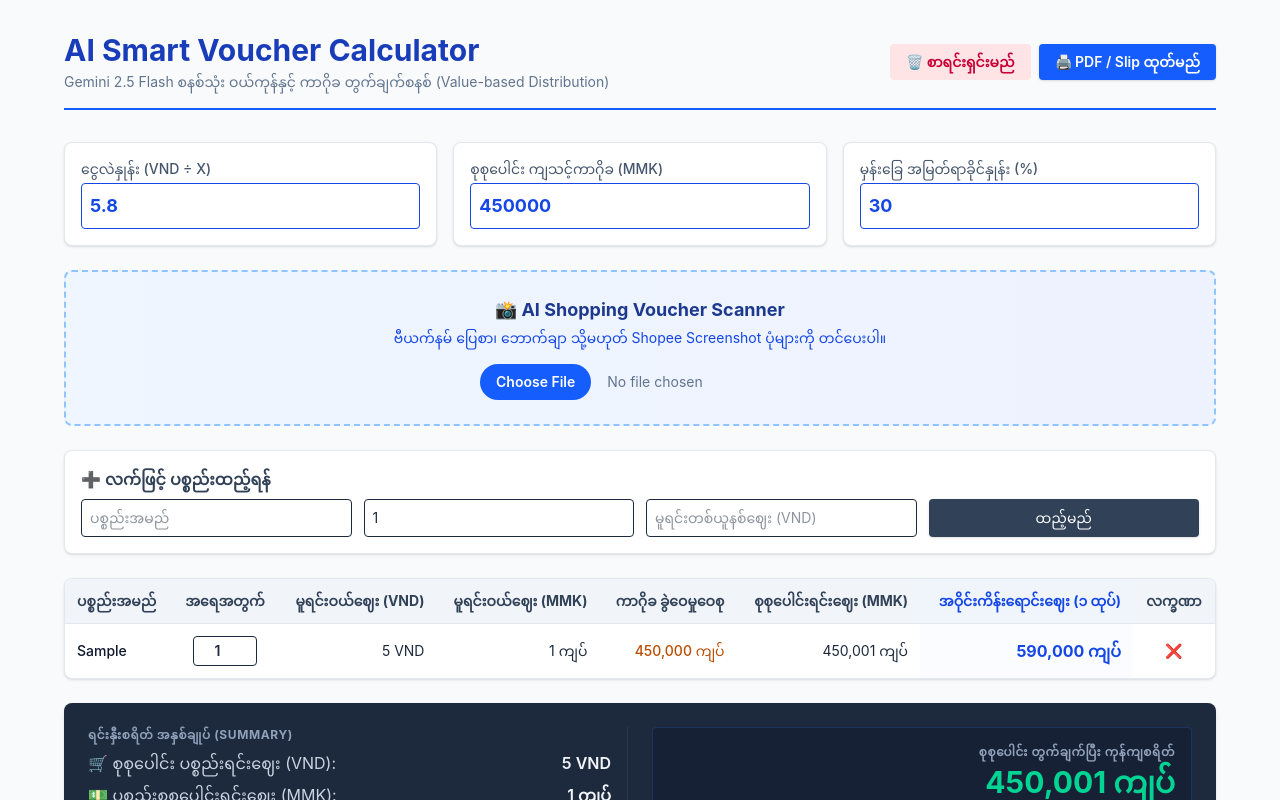
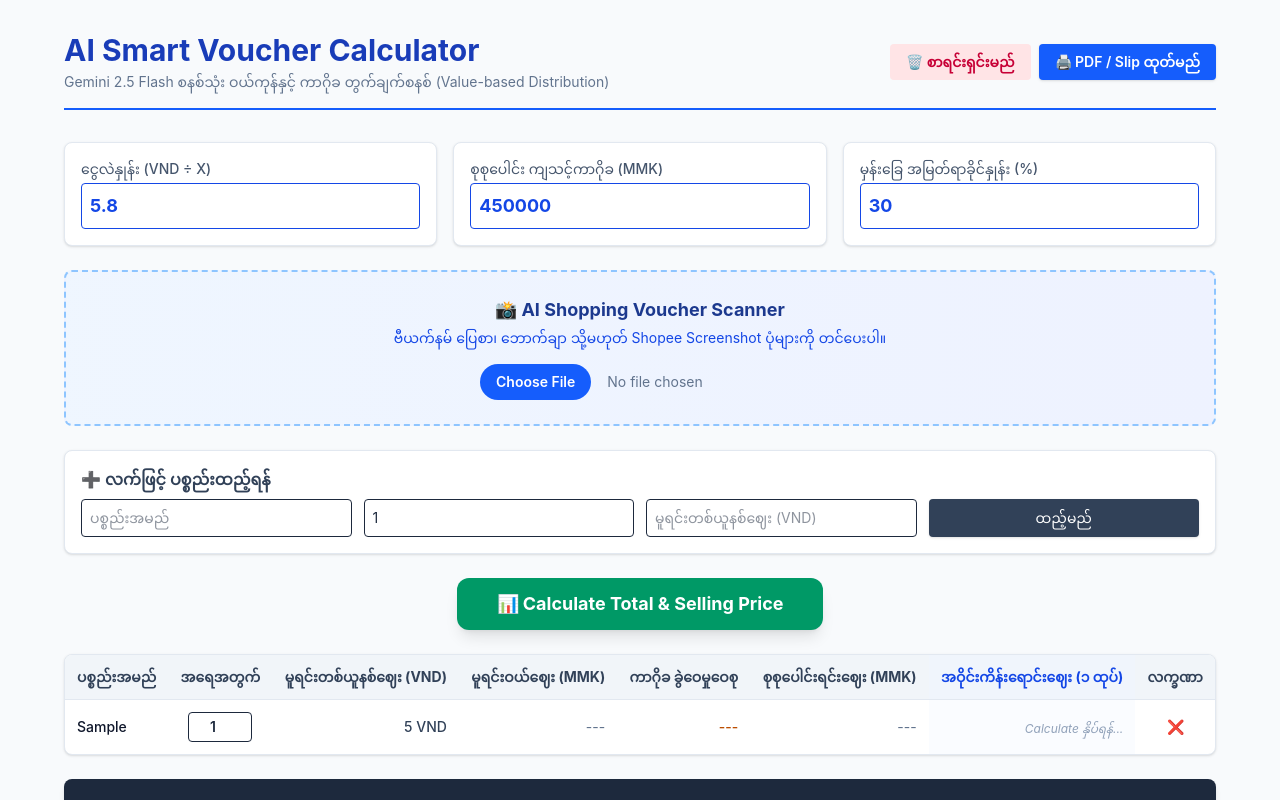
Before and after one commit to Kyaw-Zin-Thant/my-cargo-calc, a React (Vite) app: page / in a window 1280 px wide. Both pictures are taken after typing "Sample", "5" into the empty fields and a click on the button "ထည့်မည်". Shown: the top 800 px of the page. Built offline with nearby package versions, Linux system fonts and the light colour scheme; no server answers.

Commit message:
update logic

```diff
--- a/src/App.tsx
+++ b/src/App.tsx
@@ -6,6 +6,20 @@ interface Item {
   name: string;
   qty: number;
   vndPrice: number;
+}
+
+interface CalculationResult {
+  items: Array<Item & {
+    itemTotalVND: number;
+    itemBaseMMK: number;
+    itemCargoShareMMK: number;
+    itemTotalCostMMK: number;
+    finalSellingPrice: number;
+  }>;
+  totalVND: number;
+  totalBaseMMK: number;
+  currentCargoMMK: number;
+  totalCostMMK: number;
 }
 
 const apiKey = import.meta.env.VITE_GEMINI_API_KEY;
@@ -17,11 +31,14 @@ export default function App() {
   const [totalCargoInput, setTotalCargoInput] = useState<number>(() => Number(localStorage.getItem('total_cargo_input')) || 450000);
   const [profitMargin, setProfitMargin] = useState<number>(() => Number(localStorage.getItem('profit_margin')) || 30);
 
-  // Items State
+  // Items State (Raw data from scan or manual add)
   const [items, setItems] = useState<Item[]>(() => {
     const saved = localStorage.getItem('cargo_items');
     return saved ? JSON.parse(saved) : [];
   });
+
+  // calculated Results State (ခလုတ်နှိပ်မှသာ သိမ်းဆည်းမည့်နေရာ)
+  const [calcResult, setCalcResult] = useState<CalculationResult | null>(null);
 
   // Manual Form State
   const [newItem, setNewItem] = useState({ name: '', qty: 1, vndPrice: 0 });
@@ -30,19 +47,16 @@ export default function App() {
   const [loadingAI, setLoadingAI] = useState(false);
   const [aiStatus, setAiStatus] = useState('');
 
-  // Sync to LocalStorage
+  // Sync Items to LocalStorage
   useEffect(() => {
     localStorage.setItem('ex_rate', exchangeRate.toString());
     localStorage.setItem('total_cargo_input', totalCargoInput.toString());
     localStorage.setItem('profit_margin', profitMargin.toString());
     localStorage.setItem('cargo_items', JSON.stringify(items));
+
+    // Items စာရင်း ပြောင်းလဲသွားပါက ရလဒ်ဟောင်းကို Clear လုပ်ပေးခြင်းဖြင့် တွက်ချက်မှုအသစ် ပြန်လုပ်ခိုင်းရန်
+    setCalcResult(null);
   }, [exchangeRate, totalCargoInput, profitMargin, items]);
-
-  // Global Calculations
-  const totalVND = items.reduce((sum, item) => sum + (item.vndPrice * item.qty), 0);
-  const totalBaseMMK = totalVND / exchangeRate;
-  const currentCargoMMK = items.length > 0 ? totalCargoInput : 0;
-  const totalCostMMK = totalBaseMMK + currentCargoMMK;
 
   // Manual Add Item
   const handleAddItem = (e: React.FormEvent) => {
@@ -61,6 +75,7 @@ export default function App() {
   const handleClearAll = () => {
     if (window.confirm("စာရင်းအားလုံးကို ဖျက်ပစ်ရန် သေချာပါသလား။")) {
       setItems([]);
+      setCalcResult(null);
     }
   };
 
@@ -71,7 +86,46 @@ export default function App() {
     return Math.ceil(amount / 5000) * 5000;
   };
 
-  // 🎯 ၁၀၀% တိကျသေချာသော ဈေးနှုန်း String ဖတ်စနစ်နှင့် Frontend Parser အသစ်
+  // ⚡ တွက်ချက်မှုခလုတ် (Calculate Button) နှိပ်မှသာ အလုပ်လုပ်မည့် Logic
+  const handleCalculateAll = () => {
+    if (items.length === 0) {
+      alert("တွက်ချက်ရန် ပစ္စည်းစာရင်း မရှိသေးပါ!");
+      return;
+    }
+
+    const totalVND = items.reduce((sum, item) => sum + (item.vndPrice * item.qty), 0);
+    const totalBaseMMK = totalVND / exchangeRate;
+    const currentCargoMMK = totalCargoInput;
+    const totalCostMMK = totalBaseMMK + currentCargoMMK;
+
+    const computedItems = items.map(item => {
+      const itemTotalVND = item.vndPrice * item.qty;
+      const itemCargoShareMMK = totalVND > 0 ? (itemTotalVND / totalVND) * currentCargoMMK : 0;
+      const itemBaseMMK = itemTotalVND / exchangeRate;
+      const itemTotalCostMMK = itemBaseMMK + itemCargoShareMMK;
+      const costPerUnit = itemTotalCostMMK / item.qty;
+      const finalSellingPrice = roundToCleanMMK(costPerUnit * (1 + profitMargin / 100));
+
+      return {
+        ...item,
+        itemTotalVND,
+        itemBaseMMK,
+        itemCargoShareMMK,
+        itemTotalCostMMK,
+        finalSellingPrice
+      };
+    });
+
+    setCalcResult({
+      items: computedItems,
+      totalVND,
+      totalBaseMMK,
+      currentCargoMMK,
+      totalCostMMK
+    });
+  };
+
+  // 🎯 ၁၀၀% တိကျသေချာသော ဈေးနှုန်း String ဖတ်စနစ်နှင့် Frontend Parser
   const handleVoucherUpload = async (e: React.ChangeEvent<HTMLInputElement>) => {
     const file = e.target.files?.[0];
     if (!file) return;
@@ -101,7 +155,6 @@ export default function App() {
         generationConfig: { responseMimeType: "application/json" }
       });
 
-      // 🚀 Gemini အား ကိန်းဂဏန်းများကို သင်္ချာမတွက်ခိုင်းဘဲ မြင်ရသည့်အတိုင်း String သက်သက်သာ ထုတ်ခိုင်းခြင်း
       const prompt = `
         You are an expert OCR parser for Vietnamese receipts (like MM Mega Market).
         Extract products from the image text columns precisely.
@@ -109,8 +162,8 @@ export default function App() {
         CRITICAL INSTRUCTIONS:
         1. Extract the name from 'Tên hàng hóa, dịch vụ'.
         2. Extract the exact character string from the LAST column 'Thành tiền đã có thuế GTGT' as 'rawThanhTien'.
-           Include all dots/periods as they appear (e.g., "536.998", "116.667", "79.000").
-        3. Extract the exact character string from 'Số lượng' as 'rawQty' (e.g., "10", "1", "2,122").
+           Include all dots/periods as they appear (e.g., "536.998", "116.667").
+        3. Extract the exact character string from 'Số lượng' as 'rawQty'.
 
         Return a strictly valid JSON array structure where values are STRINGS:
         [
@@ -128,32 +181,27 @@ export default function App() {
       const parsedItems = JSON.parse(responseText);
 
       if (Array.isArray(parsedItems)) {
-        // 🛠️ Frontend ဘက်မှ Regex သုံး၍ အစက်အပြောက်နှင့် ကော်မာများကို ကိန်းပြည့်အဖြစ် ပြောင်းလဲတွက်ချက်ခြင်း
         const finalScannedItems: Item[] = parsedItems.map((item: any, idx: number) => {
-          // အရေအတွက်ထဲက ကော်မာ (သို့) အစက်များကို ရှင်းထုတ်ခြင်း (ဥပမာ- "2,122" -> 2.122)
           const cleanQtyStr = String(item.rawQty || "1").replace(/[^0-9.]/g, '');
           const qty = parseFloat(cleanQtyStr) || 1;
 
-          // 💡 နောက်ဆုံးကော်လံ စုစုပေါင်းငွေထဲက အစက်/ကော်မာ အားလုံးကို ဖယ်ရှား၍ ကိန်းပြည့်စစ်စစ်ပြောင်းခြင်း
-          // ဥပမာ- "536.998" -> "536998" -> 536998 Integer
-          // ဥပမာ- "116.667" -> "116667" -> 116667 Integer
           const cleanThanhTienStr = String(item.rawThanhTien || "0").replace(/[^0-9]/g, '');
           const totalLineVND = parseInt(cleanThanhTienStr, 10) || 0;
-
-          // Tax ပါဝင်ပြီးသား တစ်ယူနစ်ချင်းစီ၏ တကယ့်ကျသင့်ငွေကို တွက်ချက်ခြင်း
-          // ဥပမာ- 536998 / 10 = 53699.8 -> 53700 VND
           const calculatedUnitPriceVND = qty > 0 ? Math.round(totalLineVND / qty) : 0;
 
           return {
             id: `gemini-${idx}-${Date.now()}`,
             name: (item.name || "UNKNOWN ITEM").toUpperCase(),
-            qty: Math.ceil(qty), // ကာဂိုအတွက် အရေအတွက်ကို ကိန်းပြည့်အဖြစ်ထားရှိခြင်း
+            qty: Math.ceil(qty),
             vndPrice: calculatedUnitPriceVND
           };
         });
 
-        setItems(finalScannedItems);
-        setAiStatus(`🎉 အောင်မြင်ပါသည်! ဗီယက်နမ်ငွေကြေး format အား အမှားအယွင်းမရှိ တိကျစွာ ဖတ်ပြီးပါပြီ။`);
+        // စာရင်းဟောင်းထဲသို့ ပစ္စည်းအသစ်များအား ထည့်သွင်းခြင်း (မတွက်ချက်ရသေးပါ)
+        setItems(prevItems => [...prevItems, ...finalScannedItems]);
+        setAiStatus(`🎉 အောင်မြင်ပါသည်! စာရင်းထဲသို့ ထည့်ပြီးပါပြီ။ Review အရင်လုပ်နိုင်ပါသည်။`);
+
+        e.target.value = "";
       } else {
         setAiStatus("⚠️ Data Format အဆင်မပြေဖြစ်သွားသည်။ ထပ်မံကြိုးစားကြည့်ပါ။");
       }
@@ -232,6 +280,16 @@ export default function App() {
           </form>
         </section>
 
+        {/* 🚀 Action Toolbar (Calculate Button Area) */}
+        <div className="flex justify-center mb-6 print:hidden">
+          <button
+            onClick={handleCalculateAll}
+            className="bg-emerald-600 hover:bg-emerald-700 text-white font-bold text-lg py-3 px-10 rounded-xl shadow-lg transform hover:scale-[1.02] transition-all flex items-center gap-2"
+          >
+            📊 Calculate Total & Selling Price
+          </button>
+        </div>
+
         {/* Interactive Table */}
         <section className="bg-white rounded-lg shadow-sm border border-slate-200 overflow-x-auto mb-6">
           <table className="w-full text-left border-collapse">
@@ -239,7 +297,7 @@ export default function App() {
               <tr className="bg-slate-100 border-b border-slate-200 text-slate-700 font-medium text-sm">
                 <th className="p-3">ပစ္စည်းအမည်</th>
                 <th className="p-3 text-center">အရေအတွက်</th>
-                <th className="p-3 text-right">မူရင်းဝယ်ဈေး (VND)</th>
+                <th className="p-3 text-right">မူရင်းတစ်ယူနစ်ဈေး (VND)</th>
                 <th className="p-3 text-right">မူရင်းဝယ်ဈေး (MMK)</th>
                 <th className="p-3 text-right">ကာဂိုခ ခွဲဝေမှုဝေစု</th>
                 <th className="p-3 text-right">စုစုပေါင်းရင်းဈေး (MMK)</th>
@@ -249,16 +307,14 @@ export default function App() {
             </thead>
             <tbody className="divide-y divide-slate-100 text-sm">
               {items.map((item, index) => {
-                const itemTotalVND = item.vndPrice * item.qty;
-                const itemCargoShareMMK = totalVND > 0 ? (itemTotalVND / totalVND) * currentCargoMMK : 0;
-                const itemBaseMMK = itemTotalVND / exchangeRate;
-                const itemTotalCostMMK = itemBaseMMK + itemCargoShareMMK;
-                const costPerUnit = itemTotalCostMMK / item.qty;
-                const finalSellingPrice = roundToCleanMMK(costPerUnit * (1 + profitMargin / 100));
+                // အကယ်၍ ခလုတ်နှိပ်ပြီး တွက်ချက်ပြီးသား Result ရှိနေပါက ၎င်းရလဒ်များကို ယူသုံးမည်
+                const calculatedItem = calcResult?.items.find(c => c.id === item.id);
 
                 return (
                   <tr key={item.id} className="hover:bg-slate-50 transition-colors">
                     <td className="p-3 font-medium text-slate-900 max-w-xs truncate">{item.name}</td>
+
+                    {/* Quantity Selector */}
                     <td className="p-3 text-center">
                       <input
                         type="number" min="1" value={item.qty}
@@ -270,13 +326,30 @@ export default function App() {
                         className="w-16 border rounded text-center p-1 font-semibold print:border-0"
                       />
                     </td>
-                    <td className="p-3 text-right">{item.vndPrice.toLocaleString()} VND</td>
-                    <td className="p-3 text-right">{Math.round(itemBaseMMK).toLocaleString()} ကျပ်</td>
-                    <td className="p-3 text-right text-amber-700 font-medium">{Math.round(itemCargoShareMMK).toLocaleString()} ကျပ်</td>
-                    <td className="p-3 text-right">{Math.round(itemTotalCostMMK).toLocaleString()} ကျပ်</td>
+
+                    {/* Unit Price (VND) */}
+                    <td className="p-3 text-right font-medium text-slate-700">
+                      {(item.vndPrice).toLocaleString()} VND
+                    </td>
+
+                    {/* Calculated values (ခလုတ်မနှိပ်ရသေးပါက "---" ဟု ပြထားမည်) */}
+                    <td className="p-3 text-right text-slate-500">
+                      {calculatedItem ? `${Math.round(calculatedItem.itemBaseMMK).toLocaleString()} ကျပ်` : "---"}
+                    </td>
+                    <td className="p-3 text-right text-amber-700 font-medium">
+                      {calculatedItem ? `${Math.round(calculatedItem.itemCargoShareMMK).toLocaleString()} ကျပ်` : "---"}
+                    </td>
+                    <td className="p-3 text-right text-slate-500">
+                      {calculatedItem ? `${Math.round(calculatedItem.itemTotalCostMMK).toLocaleString()} ကျပ်` : "---"}
+                    </td>
+
+                    {/* Final Selling Price Display */}
                     <td className="p-3 text-right font-bold text-blue-700 text-base bg-blue-50/30">
-                      {finalSellingPrice.toLocaleString()} ကျပ်
+                      {calculatedItem ? `${calculatedItem.finalSellingPrice.toLocaleString()} ကျပ်` : (
+                        <span className="text-slate-400 text-xs font-normal italic">Calculate နှိပ်ရန်...</span>
+                      )}
                     </td>
+
                     <td className="p-3 text-center print:hidden">
                       <button onClick={() => handleDeleteItem(item.id)} className="text-rose-500 hover:text-rose-700 font-medium p-1">❌</button>
                     </td>
@@ -298,21 +371,29 @@ export default function App() {
             <h4 className="text-slate-400 uppercase text-xs tracking-wider font-bold mb-2">ရင်းနှီးစရိတ် အနှစ်ချုပ် (Summary)</h4>
             <div className="flex justify-between">
               <span className="text-slate-300">🛒 စုစုပေါင်း ပစ္စည်းရင်းဈေး (VND):</span>
-              <span className="font-semibold">{totalVND.toLocaleString()} VND</span>
+              <span className="font-semibold">
+                {calcResult ? `${calcResult.totalVND.toLocaleString()} VND` : "---"}
+              </span>
             </div>
             <div className="flex justify-between">
               <span className="text-slate-300">💵 ပစ္စည်းစုစုပေါင်းရင်းဈေး (MMK):</span>
-              <span className="font-semibold">{Math.round(totalBaseMMK).toLocaleString()} ကျပ်</span>
+              <span className="font-semibold">
+                {calcResult ? `${Math.round(calcResult.totalBaseMMK).toLocaleString()} ကျပ်` : "---"}
+              </span>
             </div>
             <div className="flex justify-between">
               <span className="text-slate-300">✈️ စုစုပေါင်း ကာဂိုခ (MMK):</span>
-              <span className="font-semibold text-amber-400">{currentCargoMMK.toLocaleString()} ကျပ်</span>
+              <span className="font-semibold text-amber-400">
+                {calcResult ? `${calcResult.currentCargoMMK.toLocaleString()} ကျပ်` : "---"}
+              </span>
             </div>
           </div>
 
           <div className="flex flex-col justify-center items-end bg-slate-900/40 p-4 rounded border border-blue-500/20">
             <span className="text-slate-400 text-xs uppercase font-bold tracking-wider mb-1">စုစုပေါင်း တွက်ချက်ပြီး ကုန်ကျစရိတ်</span>
-            <span className="text-3xl font-bold text-emerald-400 mb-2">{Math.round(totalCostMMK).toLocaleString()} ကျပ်</span>
+            <span className="text-3xl font-bold text-emerald-400 mb-2">
+              {calcResult ? `${Math.round(calcResult.totalCostMMK).toLocaleString()} ကျပ်` : "---"}
+            </span>
             <span className="text-[11px] text-slate-400 text-right">
               * ကာဂိုခကို ပစ္စည်းတစ်ခုချင်းစီ၏ မူရင်းဝယ်ဈေး (Value Ratio) အပေါ် မူတည်၍ တရားမျှတစွာ အချိုးချ ခွဲဝေပေါင်းစပ်ပေးထားပါသည်။
             </span>
```
